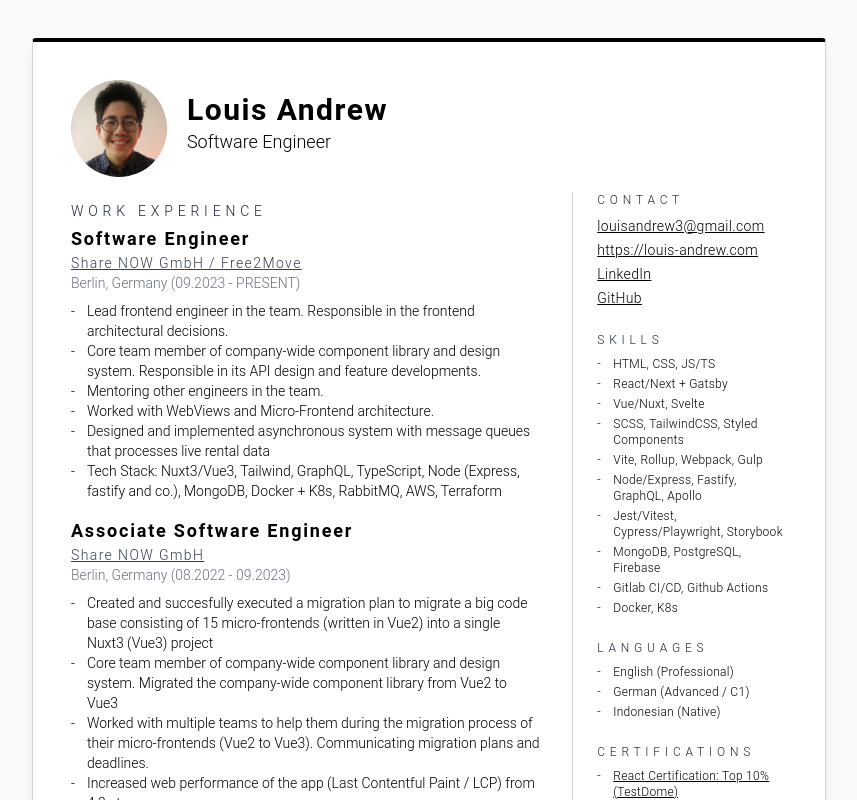
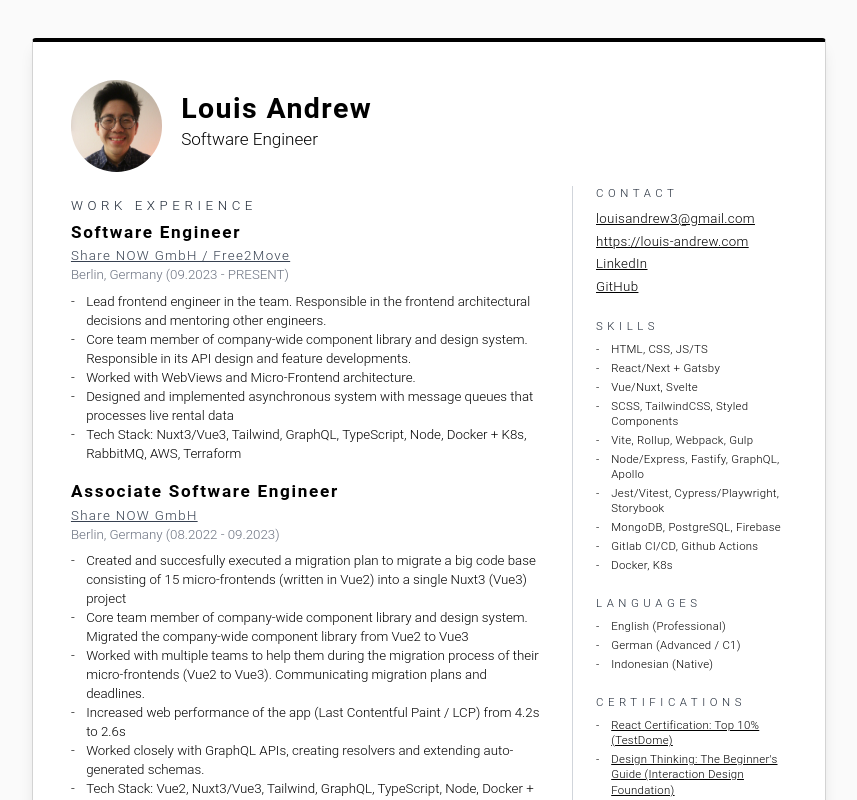
Before and after one commit to LouisAndrew/cv, a Nuxt app: page / in a window 1280 px wide. Shown: the top 800 px of the page, without its empty margins (211-1068 px from the left). Built offline with nearby package versions, Linux system fonts and the light colour scheme.

Commit message:
feat(resume): reduce font size

```diff
--- a/assets/base.css
+++ b/assets/base.css
@@ -37,7 +37,7 @@
 }
 
 html {
-  /* font-size: 85%; */
+  font-size: 95%;
 }
 
 body {
--- a/resume.json
+++ b/resume.json
@@ -24,16 +24,14 @@
       "startDate": "2023-09-01",
       "summary": "Working as full-stack engineer in Share NOW (later acquired by Free2Move), also acting as the frontend lead for the team. I worked in a team that's responsible for the backoffice application in the company among other customer-facing applications focused on improving customer-service experience of the customers.",
       "highlights": [
-        "Lead frontend engineer in the team. Responsible in the frontend architectural decisions.",
+        "Lead frontend engineer in the team. Responsible in the frontend architectural decisions and mentoring other engineers.",
         "Core team member of company-wide component library and design system. Responsible in its API design and feature developments.",
-        "Mentoring other engineers in the team.",
         "Worked with WebViews and Micro-Frontend architecture.",
         "Designed and implemented asynchronous system with message queues that processes live rental data",
-        "Tech Stack: Nuxt3/Vue3, Tailwind, GraphQL, TypeScript, Node (Express, fastify and co.), MongoDB, Docker + K8s, RabbitMQ, AWS, Terraform"
+        "Tech Stack: Nuxt3/Vue3, Tailwind, GraphQL, TypeScript, Node, Docker + K8s, RabbitMQ, AWS, Terraform"
       ],
       "url": "https://www.share-now.com",
-      "location": "Berlin, Germany",
-      "cluster": 1
+      "location": "Berlin, Germany"
     },
     {
       "position": "Associate Software Engineer",
@@ -45,13 +43,12 @@
         "Created and succesfully executed a migration plan to migrate a big code base consisting of 15 micro-frontends (written in Vue2) into a single Nuxt3 (Vue3) project",
         "Core team member of company-wide component library and design system. Migrated the company-wide component library from Vue2 to Vue3",
         "Worked with multiple teams to help them during the migration process of their micro-frontends (Vue2 to Vue3). Communicating migration plans and deadlines.",
-        "Increased web performance of the app (Last Contentful Paint / LCP) from 4.2s to ~xxx",
+        "Increased web performance of the app (Last Contentful Paint / LCP) from 4.2s to 2.6s",
         "Worked closely with GraphQL APIs, creating resolvers and extending auto-generated schemas.",
-        "Tech Stack: Vue2, Nuxt3/Vue3, Tailwind, GraphQL, TypeScript, Node (Express), MongoDB, Docker + K8s, Terraform"
+        "Tech Stack: Vue2, Nuxt3/Vue3, Tailwind, GraphQL, TypeScript, Node,  Docker + K8s, Terraform"
       ],
       "url": "https://www.share-now.com",
-      "location": "Berlin, Germany",
-      "cluster": 1
+      "location": "Berlin, Germany"
     },
     {
       "position": "Software Engineer Intern",
@@ -66,8 +63,7 @@
         "Tech Stack: Vue2, SCSS, GraphQL, TypeScript/JavaScript"
       ],
       "url": "https://www.share-now.com",
-      "location": "Berlin, Germany",
-      "cluster": 1
+      "location": "Berlin, Germany"
     },
     {
       "position": "Web Developer (Contract Work)",
```
